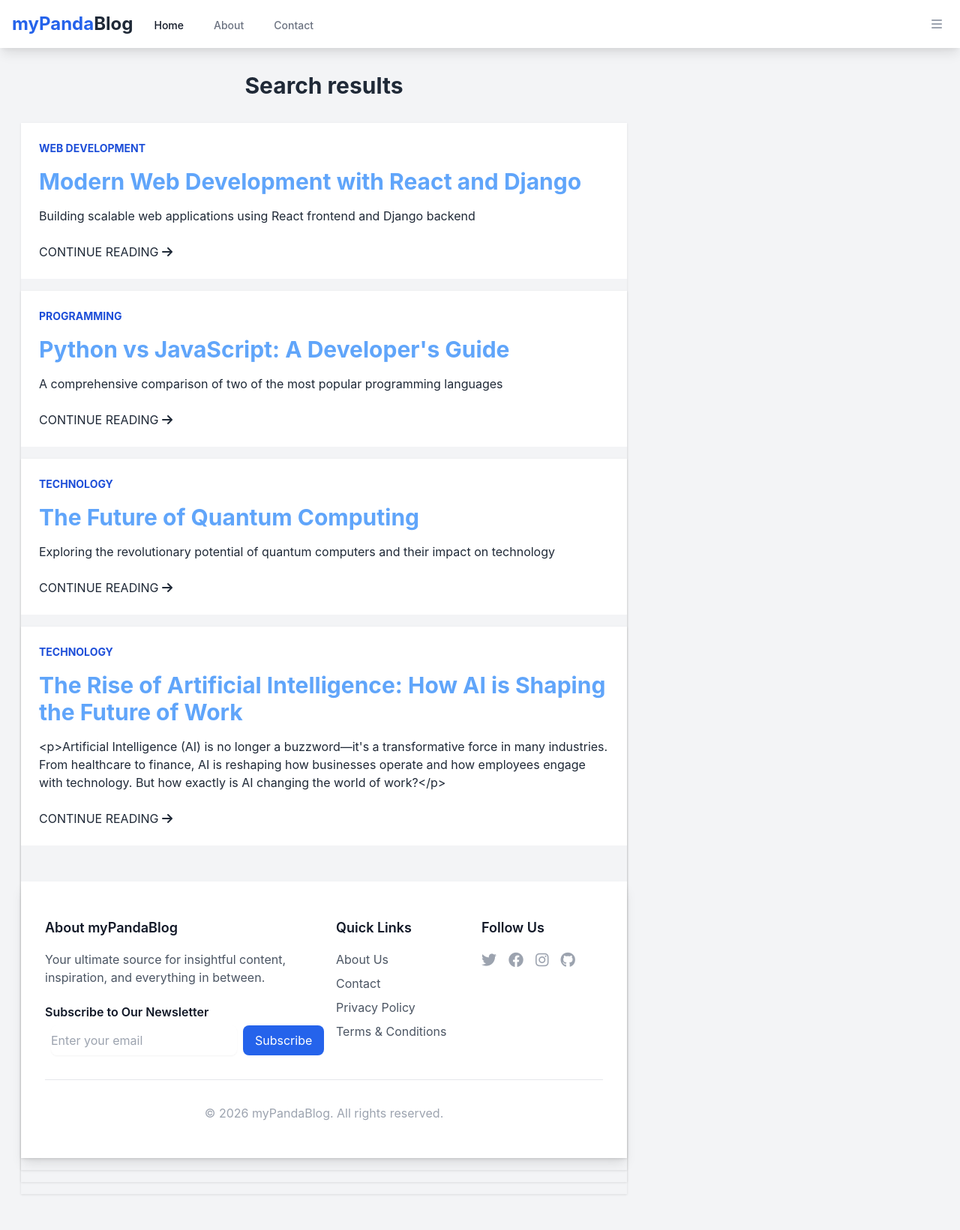
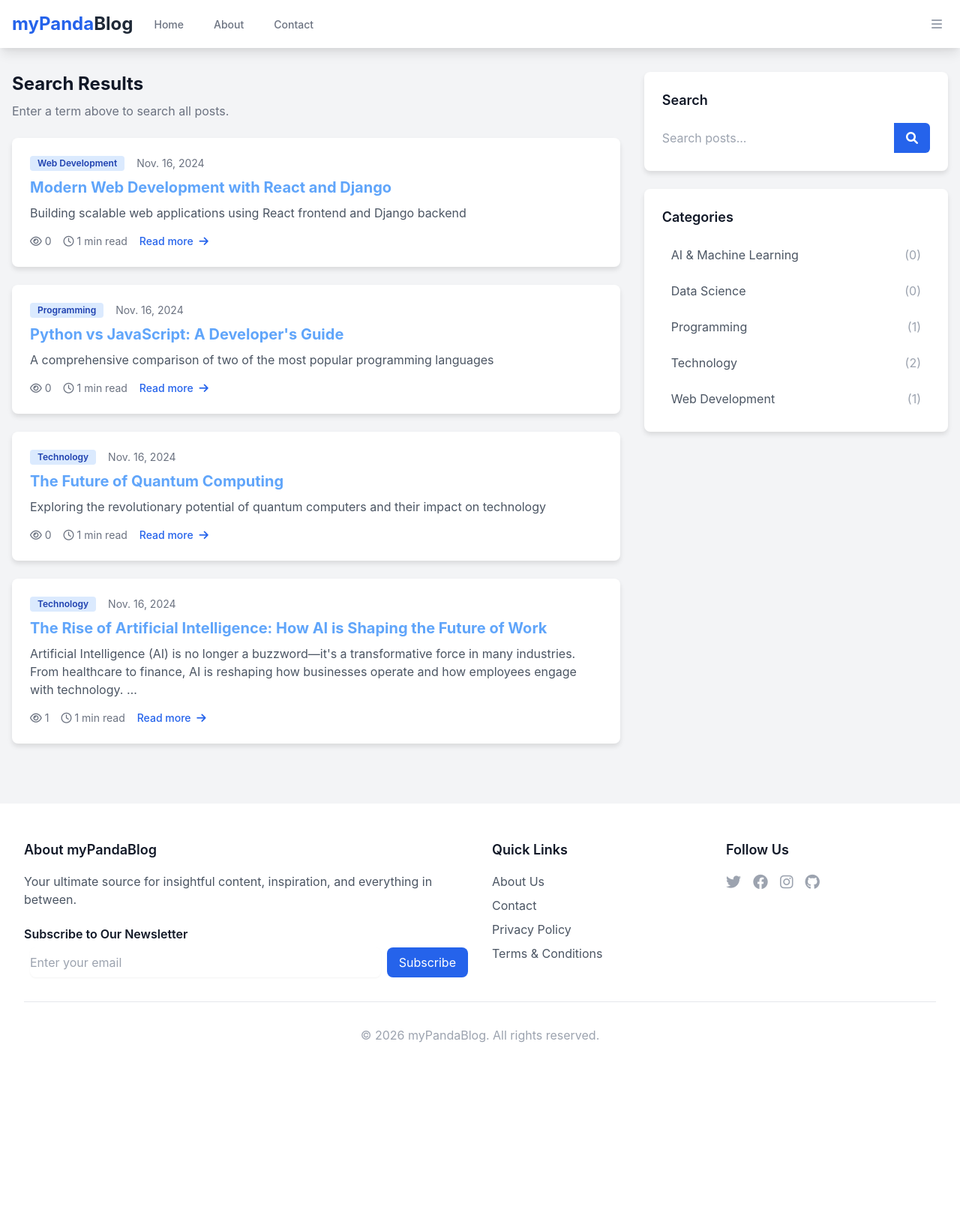
Before and after one commit to SeyiAyo/mypandablog, a Django app: page /search/ in a window 1280 px wide. Shown: the whole page at 75% size. After the commit the page ends 1391 px from the top, so only its background shows below. Run offline with Django 5.2, Linux system fonts and the light colour scheme; data comes from the database, SQL or seed files in the repository; both versions use the stored data as it was after the commit; parts of the project's set-up code (start-up, migrations or seed data) failed here and were passed over; some libraries are stand-ins or nearby versions.

Commit message:
Improve website functionality and fix display inconsistencies across multiple pages
This commit introduces a sentiment score for comments, refactors the search functionality, unifies pagination styles, fixes display issues in templates, and updates the navigation bar to highlight the active link.

Replit-Commit-Author: Agent
Replit-Commit-Session-Id: 60adef99-3d7e-47f9-82dd-519802ff4570
Replit-Commit-Checkpoint-Type: full_checkpoint
Replit-Commit-Event-Id: 7328edf7-f07b-4712-9e7a-458c48dc0f5b
Replit-Commit-Screenshot-Url: https://storage.googleapis.com/screenshot-production-us-central1/ec2b1b8d-7fea-4a8e-95de-f615486b63fb/60adef99-3d7e-47f9-82dd-519802ff4570/syxhq8y
Replit-Helium-Checkpoint-Created: true

````diff
--- a/blog/models.py
+++ b/blog/models.py
@@ -105,6 +105,7 @@ class Comment(models.Model):
     created_at = models.DateTimeField(auto_now_add=True)
     updated_at = models.DateTimeField(auto_now=True)
     is_approved = models.BooleanField(default=True)
+    sentiment_score = models.FloatField(null=True, blank=True)
 
     class Meta:
         ordering = ["-created_at"]
--- a/blog/views.py
+++ b/blog/views.py
@@ -114,8 +114,7 @@ def post_detail(request, category_slug, post_slug):
             comment.post = post
 
             # Get sentiment of comment
-            sentiment = get_sentiment(comment.contents)
-            comment.sentiment = sentiment
+            comment.sentiment_score = get_sentiment(comment.contents)
             comment.is_approved = True
 
             comment.save()
--- a/templates/about.html
+++ b/templates/about.html
@@ -4,9 +4,8 @@
 {% block title %}About{% endblock %}
 
 {% block content %}
-<div class="min-h-screen bg-gray-50 py-12">
-    <div class="max-w-7xl mx-auto px-4 sm:px-6 lg:px-8">
-        <div class="bg-white shadow-sm rounded-lg overflow-hidden">
+<div class="max-w-5xl mx-auto">
+    <div class="bg-white shadow-sm rounded-lg overflow-hidden">
             <!-- Header Section -->
             <div class="p-8 bg-blue-100">
                 <h1 class="text-3xl font-extrabold text-gray-900 mb-6">About myPanda</h1>
@@ -110,5 +109,4 @@
             </div>
         </div>
     </div>
-</div>
 {% endblock %}
--- a/templates/base.html
+++ b/templates/base.html
@@ -57,10 +57,13 @@
                     <div class="flex-shrink-0 flex items-center">
                         <a href="{% url 'blog:frontpage' %}" class="text-2xl font-bold text-blue-600">myPanda<span class="text-gray-800">Blog</span></a>
                     </div>
+                    {% url 'blog:frontpage' as url_home %}
+                    {% url 'blog:about' as url_about %}
+                    {% url 'blog:contact' as url_contact %}
                     <div class="hidden md:ml-6 md:flex md:space-x-8">
-                        <a href="{% url 'blog:frontpage' %}" class="inline-flex items-center px-1 pt-1 text-sm font-medium text-gray-900">Home</a>
-                        <a href="{% url 'blog:about' %}" class="inline-flex items-center px-1 pt-1 text-sm font-medium text-gray-500 hover:text-gray-900">About</a>
-                        <a href="{% url 'blog:contact' %}" class="inline-flex items-center px-1 pt-1 text-sm font-medium text-gray-500 hover:text-gray-900">Contact</a>
+                        <a href="{{ url_home }}" class="inline-flex items-center px-1 pt-1 border-b-2 text-sm font-medium {% if request.path == url_home %}border-blue-600 text-gray-900{% else %}border-transparent text-gray-500 hover:text-gray-900 hover:border-gray-300{% endif %}">Home</a>
+                        <a href="{{ url_about }}" class="inline-flex items-center px-1 pt-1 border-b-2 text-sm font-medium {% if request.path == url_about %}border-blue-600 text-gray-900{% else %}border-transparent text-gray-500 hover:text-gray-900 hover:border-gray-300{% endif %}">About</a>
+                        <a href="{{ url_contact }}" class="inline-flex items-center px-1 pt-1 border-b-2 text-sm font-medium {% if request.path == url_contact %}border-blue-600 text-gray-900{% else %}border-transparent text-gray-500 hover:text-gray-900 hover:border-gray-300{% endif %}">Contact</a>
                     </div>
                 </div>
 
--- a/templates/contact.html
+++ b/templates/contact.html
@@ -5,9 +5,8 @@
 {% block title %}{% trans "Contact Us" %}{% endblock %}
 
 {% block content %}
-<div class="min-h-screen bg-gray-50 py-12">
-    <div class="max-w-7xl mx-auto px-4 sm:px-6 lg:px-8">
-        <div class="bg-white shadow-sm rounded-lg overflow-hidden">
+<div class="max-w-5xl mx-auto">
+    <div class="bg-white shadow-sm rounded-lg overflow-hidden">
             <div class="grid md:grid-cols-2 gap-0">
                 <!-- Contact Info -->
                 <div class="p-8 bg-blue-100">
@@ -111,5 +110,4 @@
             </div>
         </div>
     </div>
-</div>
 {% endblock %}
--- a/templates/search.html
+++ b/templates/search.html
@@ -1,35 +1,96 @@
 {% extends 'base.html' %}
+{% load static %}
 
-{% block title %}{{ category.title }}{% endblock %}
+{% block title %}Search Results{% endblock %}
 
 {% block content %}
-<!-- Posts Section -->
-<section class="w-full md:w-2/3 flex flex-col items-center px-3">
-    <div class="text-3xl font-bold hover:text-gray-700 pb-4">
-        Search results
+<div class="max-w-7xl mx-auto">
+    <div class="flex flex-col md:flex-row gap-8">
+        <!-- Results -->
+        <div class="w-full md:w-2/3">
+            <h2 class="text-2xl font-bold text-gray-900 mb-2">Search Results</h2>
+            {% if query %}
+            <p class="text-gray-500 mb-6">{{ posts|length }} result{{ posts|length|pluralize }} found</p>
+            {% else %}
+            <p class="text-gray-500 mb-6">Enter a term above to search all posts.</p>
+            {% endif %}
+
+            <div class="space-y-6">
+                {% for post in posts %}
+                <article class="bg-white rounded-lg shadow-md overflow-hidden hover:shadow-lg transition-shadow duration-300">
+                    <div class="md:flex">
+                        {% if post.image %}
+                        <div class="md:flex-shrink-0">
+                            <img src="{{ post.image.url }}" alt="{{ post.title }}" class="h-48 w-full md:w-48 object-cover">
                         </div>
-    {% for post in posts %}
-        <article class="flex flex-col shadow my-4">
-            <div class="bg-white flex flex-col justify-start p-6">
-                <a href="{% url 'blog:category_detail' post.category.slug %}" class="text-blue-700 text-sm font-bold uppercase pb-4">{{ post.category.title }}</a>
-                <a href="{% url 'blog:post_detail' post.category.slug post.slug %}" class="text-3xl font-bold hover:text-gray-700 pb-4">{{ post.title }}</a>
-                <p class="pb-6">{{ post.intro }}</p>
-                <a href="{% url 'blog:post_detail' post.category.slug post.slug %}" class="uppercase text-gray-800 hover:text-black">Continue Reading <i class="fas fa-arrow-right"></i></a>
+                        {% endif %}
+                        <div class="p-6">
+                            <div class="flex items-center mb-2">
+                                <a href="{% url 'blog:category_detail' post.category.slug %}"
+                                   class="bg-blue-100 text-blue-800 text-xs font-semibold px-2.5 py-0.5 rounded hover:bg-blue-200">{{ post.category }}</a>
+                                <span class="text-gray-500 text-sm ml-4">{{ post.created_at|date }}</span>
                             </div>
-            {% empty %}
-            <div class="bg-white flex flex-col justify-start p-6">
-                <p>No results for the Search...</p>
+                            <h3 class="text-xl font-bold text-gray-900 mb-2">
+                                <a href="{% url 'blog:post_detail' post.category.slug post.slug %}" class="hover:text-blue-600">{{ post.title }}</a>
+                            </h3>
+                            <p class="text-gray-600 mb-4">{{ post.intro|striptags|truncatewords:30 }}</p>
+                            <div class="flex items-center space-x-4 text-sm text-gray-500">
+                                <div class="flex items-center">
+                                    <i class="far fa-eye mr-1"></i>
+                                    {{ post.views_count }}
+                                </div>
+                                <div class="flex items-center">
+                                    <i class="far fa-clock mr-1"></i>
+                                    {{ post.reading_time }} min read
+                                </div>
+                                <a href="{% url 'blog:post_detail' post.category.slug post.slug %}"
+                                   class="ml-auto text-blue-600 hover:text-blue-800 font-medium">
+                                    Read more <i class="fas fa-arrow-right ml-1"></i>
+                                </a>
+                            </div>
+                        </div>
                     </div>
                 </article>
+                {% empty %}
+                <div class="bg-white rounded-lg shadow-md p-12 text-center">
+                    <i class="fas fa-search text-4xl text-gray-300 mb-4"></i>
+                    <p class="text-gray-500 text-lg">No posts matched your search.</p>
+                    <p class="text-gray-400 mt-2">Try a different search term.</p>
+                </div>
                 {% endfor %}
+            </div>
+        </div>
 
+        <!-- Sidebar -->
+        <div class="w-full md:w-1/3">
+            <!-- Search Widget -->
+            <div class="bg-white rounded-lg shadow-md p-6 mb-6">
+                <h3 class="text-lg font-semibold text-gray-900 mb-4">Search</h3>
+                <form action="{% url 'blog:search' %}" method="get">
+                    <div class="flex">
+                        <input type="text" name="query" value="{{ query }}" placeholder="Search posts..."
+                               class="flex-1 rounded-l-md border-gray-300 focus:border-blue-500 focus:ring-blue-500">
+                        <button type="submit" class="px-4 py-2 bg-blue-600 text-white rounded-r-md hover:bg-blue-700">
+                            <i class="fas fa-search"></i>
+                        </button>
+                    </div>
+                </form>
+            </div>
 
-        <!-- Pagination -->
-        <!-- <div class="flex items-center py-8">
-            <a href="#" class="h-10 w-10 bg-blue-800 hover:bg-blue-600 font-semibold text-white text-sm flex items-center justify-center">1</a>
-            <a href="#" class="h-10 w-10 font-semibold text-gray-800 hover:bg-blue-600 hover:text-white text-sm flex items-center justify-center">2</a>
-            <a href="#" class="h-10 w-10 font-semibold text-gray-800 hover:text-gray-900 text-sm flex items-center justify-center ml-3">Next <i class="fas fa-arrow-right ml-2"></i></a>
+            <!-- Categories Widget -->
+            <div class="bg-white rounded-lg shadow-md p-6">
+                <h3 class="text-lg font-semibold text-gray-900 mb-4">Categories</h3>
+                <div class="space-y-2">
+                    {% for category in categories %}
+                    <a href="{% url 'blog:category_detail' category.slug %}"
+                       class="block px-3 py-2 text-gray-600 hover:text-blue-600 hover:bg-gray-50 rounded-md">
+                        {{ category.title }}
+                        <span class="float-right text-gray-400">({{ category.post_count }})</span>
+                    </a>
+                    {% endfor %}
                 </div>
-```
-</section>
+            </div>
+        </div>
+    </div>
+</div>
 {% endblock %}
````
Also changed, not shown: blog/tests.py (+13 -1 lines), templates/category_detail.html (+5 -26 lines), templates/frontpage.html (+6 -8 lines), templates/post_detail.html (+20 -27 lines), blog/migrations/0003_add_sentiment_score_to_comment.py (added), db.sqlite3, 1 other file. Lines whose indentation alone changed are shown as unchanged.
